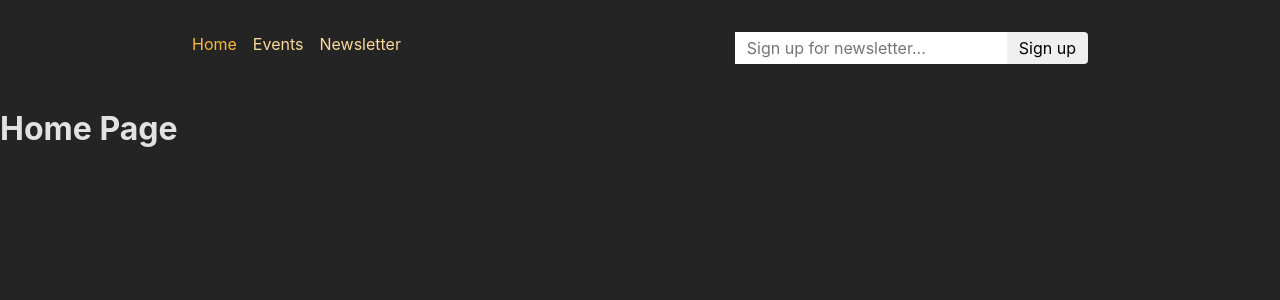
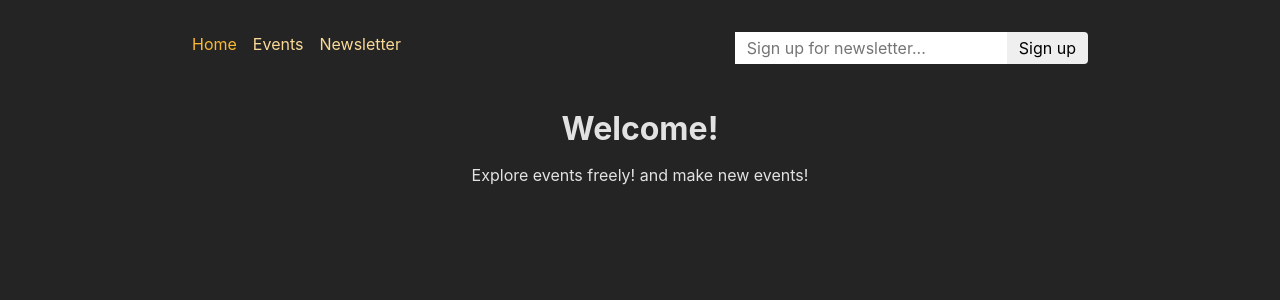
Before and after one commit to avi-codesmith/React-Router-Project2.0, a React (Create React App) app in the folder frontend/: page / in a window 1280 px wide. Shown: the top 300 px of the page. Built offline with nearby package versions, Linux system fonts and the light colour scheme.

Commit message:
Some inbuilt component like <Await /> and <Suspense />

```diff
--- a/frontend/src/pages/HomePage.js
+++ b/frontend/src/pages/HomePage.js
@@ -1,5 +1,11 @@
+import PageContent from "../components/PageContent";
+
 function HomePage() {
-  return <h1>Home Page</h1>;
+  return (
+    <PageContent title="Welcome!">
+      <p>Explore events freely! and make new events!</p>
+    </PageContent>
+  );
 }
 
 export default HomePage;
```
